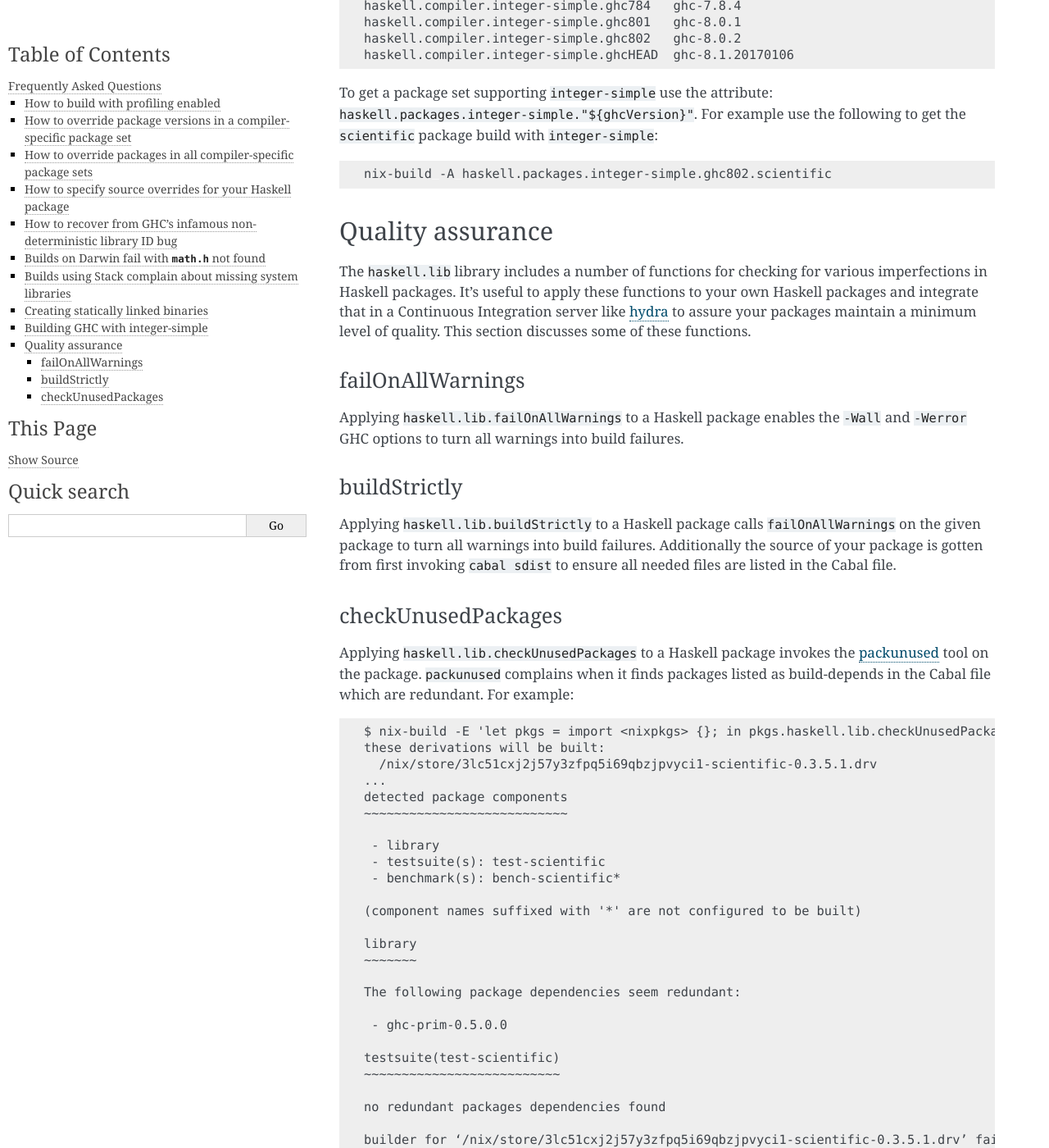
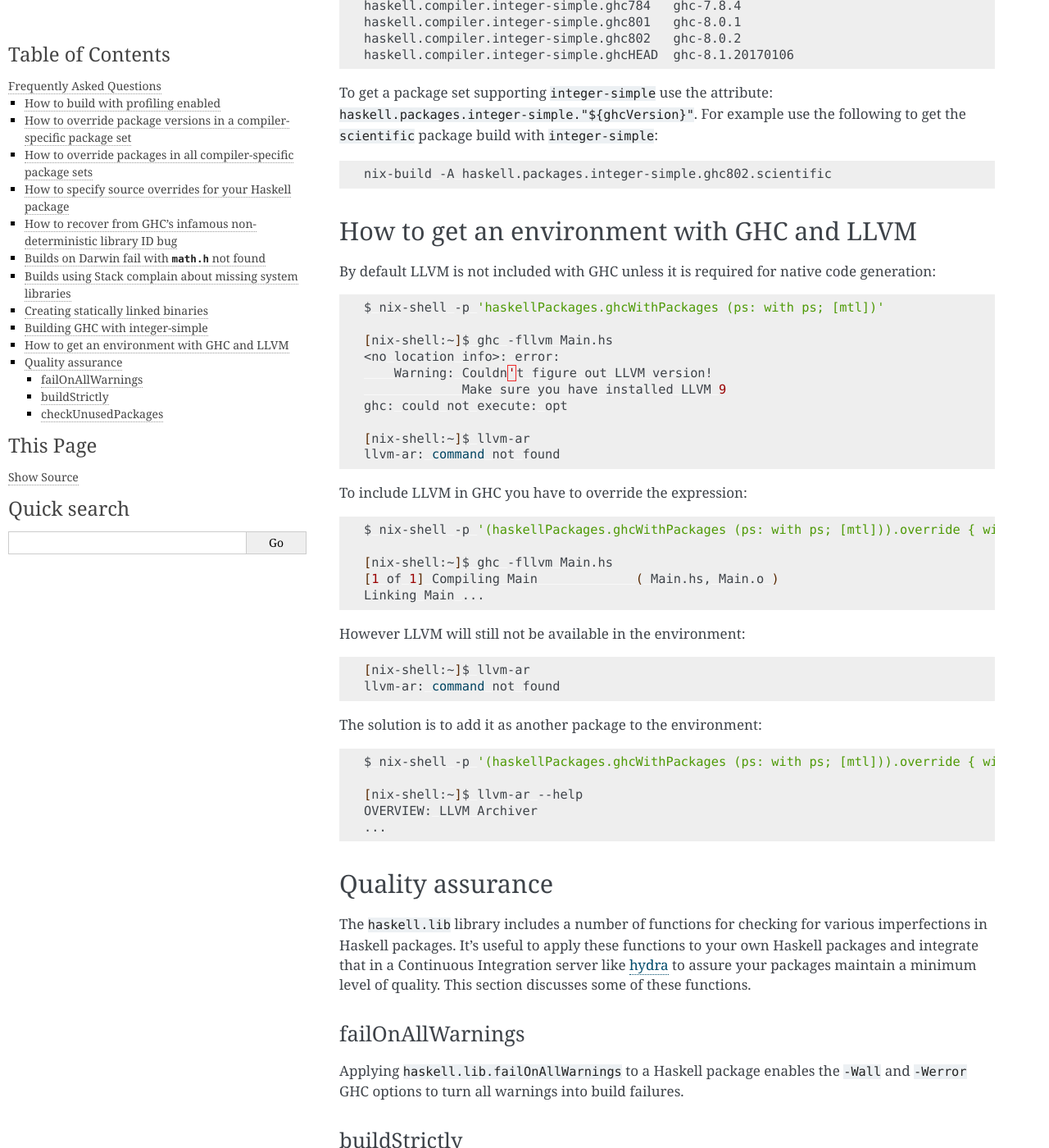
Before and after one commit to NixOS/cabal2nix, a Sphinx documentation site: the page built from doc/frequently-asked-questions.rst, in a window 1280 px wide and 1400 px high, scrolled down 7897 px. Shown: the whole window at 82% size. Built offline with Sphinx 7.4.7, drawn with Linux system fonts in a browser that asks for light colours.

Commit message:
doc: Explain how to use GHC with LLVM
Co-authored-by: sterni <sternenseemann@systemli.org>

```diff
--- a/doc/frequently-asked-questions.rst
+++ b/doc/frequently-asked-questions.rst
@@ -449,6 +449,51 @@ following to get the ``scientific`` package build with
 
    nix-build -A haskell.packages.integer-simple.ghc802.scientific
 
+How to get an environment with GHC and LLVM
+~~~~~~~~~~~~~~~~~~~~~~~~~~~~~~~~~~~~~~~~~~~
+
+By default LLVM is not included with GHC unless it is required for native code generation:
+
+.. code:: shell
+
+   $ nix-shell -p 'haskellPackages.ghcWithPackages (ps: with ps; [mtl])'
+
+   [nix-shell:~]$ ghc -fllvm Main.hs
+   <no location info>: error:
+       Warning: Couldn't figure out LLVM version!
+                Make sure you have installed LLVM 9
+   ghc: could not execute: opt
+
+   [nix-shell:~]$ llvm-ar
+   llvm-ar: command not found
+
+To include LLVM in GHC you have to override the expression:
+
+.. code:: shell
+
+   $ nix-shell -p '(haskellPackages.ghcWithPackages (ps: with ps; [mtl])).override { withLLVM = true; }'
+
+   [nix-shell:~]$ ghc -fllvm Main.hs
+   [1 of 1] Compiling Main             ( Main.hs, Main.o )
+   Linking Main ...
+
+However LLVM will still not be available in the environment:
+
+.. code:: shell
+
+   [nix-shell:~]$ llvm-ar
+   llvm-ar: command not found
+
+The solution is to add it as another package to the environment:
+
+.. code:: shell
+
+   $ nix-shell -p '(haskellPackages.ghcWithPackages (ps: with ps; [mtl])).override { withLLVM = true; }' 'haskellPackages.llvmPackages.llvm'
+
+   [nix-shell:~]$ llvm-ar --help
+   OVERVIEW: LLVM Archiver
+   ...
+
 Quality assurance
 ~~~~~~~~~~~~~~~~~
 
```
